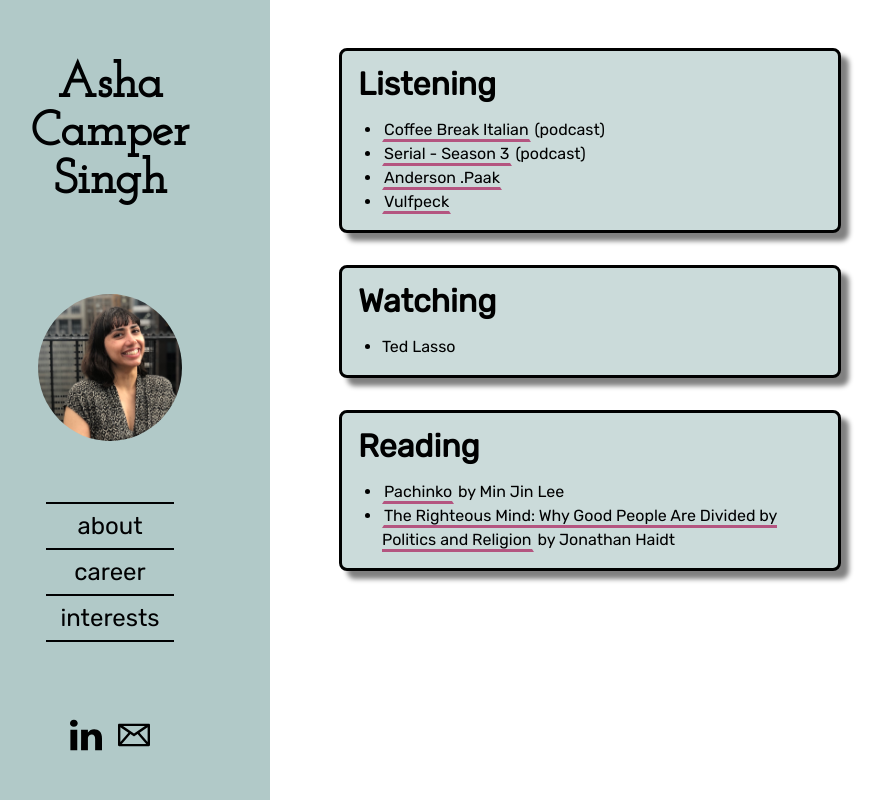
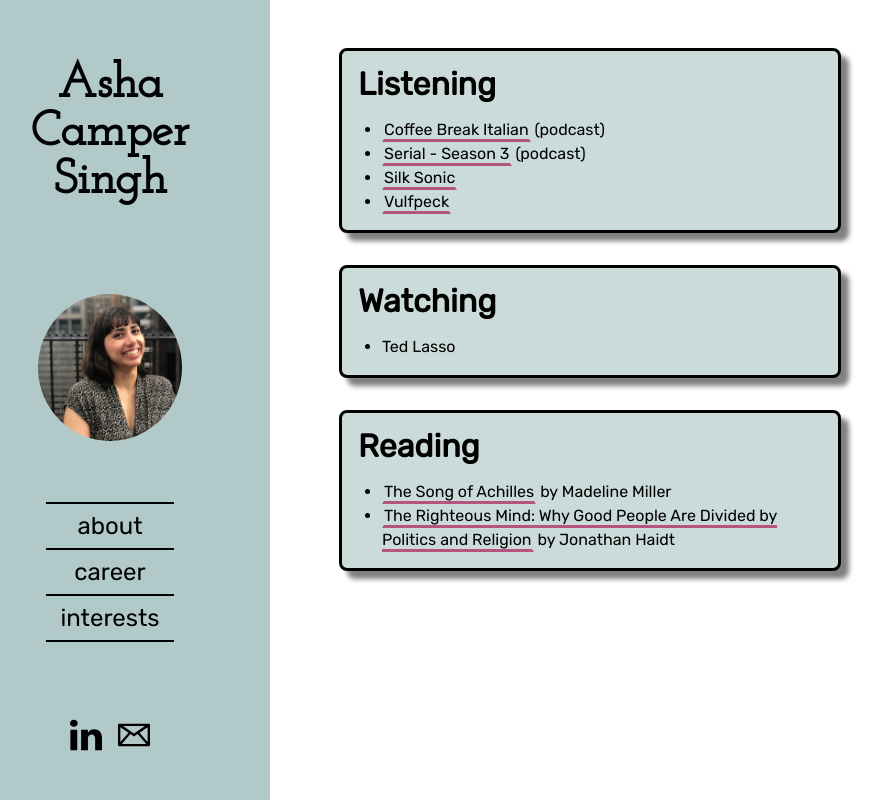
Before and after one commit to ashacs/ashacs.github.io, a React (Create React App) app: page /interests in a window 1280 px wide. Shown: the whole page, without its empty margins (50-933 px from the left). Built offline with nearby package versions, Linux system fonts and the light colour scheme; a web font is replaced by a local one.

Commit message:
Add Silk Sonic and The Song of Achilles

```diff
--- a/src/Components/Interests/index.js
+++ b/src/Components/Interests/index.js
@@ -37,12 +37,12 @@
           ),
         },
         {
-          id: "anderson",
+          id: "silksonic",
           content: (
             <span>
               {this.linkify(
-                "Anderson .Paak",
-                "https://open.spotify.com/artist/3jK9MiCrA42lLAdMGUZpwa"
+                "Silk Sonic",
+                "https://open.spotify.com/artist/6PvvGcCY2XtUcSRld1Wilr"
               )}
             </span>
           ),
@@ -73,14 +73,14 @@
       title: "Reading",
       items: [
         {
-          id: "pachinko",
+          id: "achilles",
           content: (
             <span>
               {this.linkify(
-                "Pachinko",
-                "https://www.goodreads.com/book/show/34051011-pachinko"
+                "The Song of Achilles",
+                "https://www.goodreads.com/book/show/13623848-the-song-of-achilles"
               )}{" "}
-              by Min Jin Lee
+              by Madeline Miller
             </span>
           ),
         },
```
